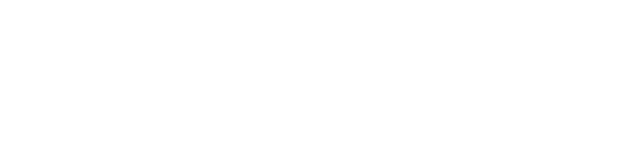
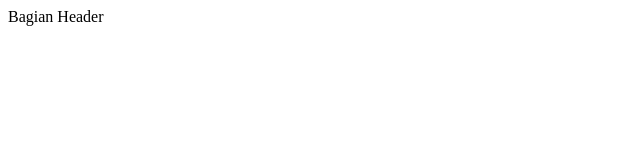
Before and after one commit to WildanR1/belajar-workflow, a plain HTML site: page index.html in a window 1280 px wide. Shown: the whole page, without its empty margins (0-640 px from the left). Drawn offline with Linux system fonts and the light colour scheme.

Commit message:
feat: Menambah bagian featur header

```diff
--- a/index.html
+++ b/index.html
@@ -6,5 +6,7 @@
     <meta name="viewport" content="width=device-width, initial-scale=1.0" />
     <title>Belajar Workflow</title>
   </head>
-  <body></body>
+  <body>
+    <header>Bagian Header</header>
+  </body>
 </html>
```
